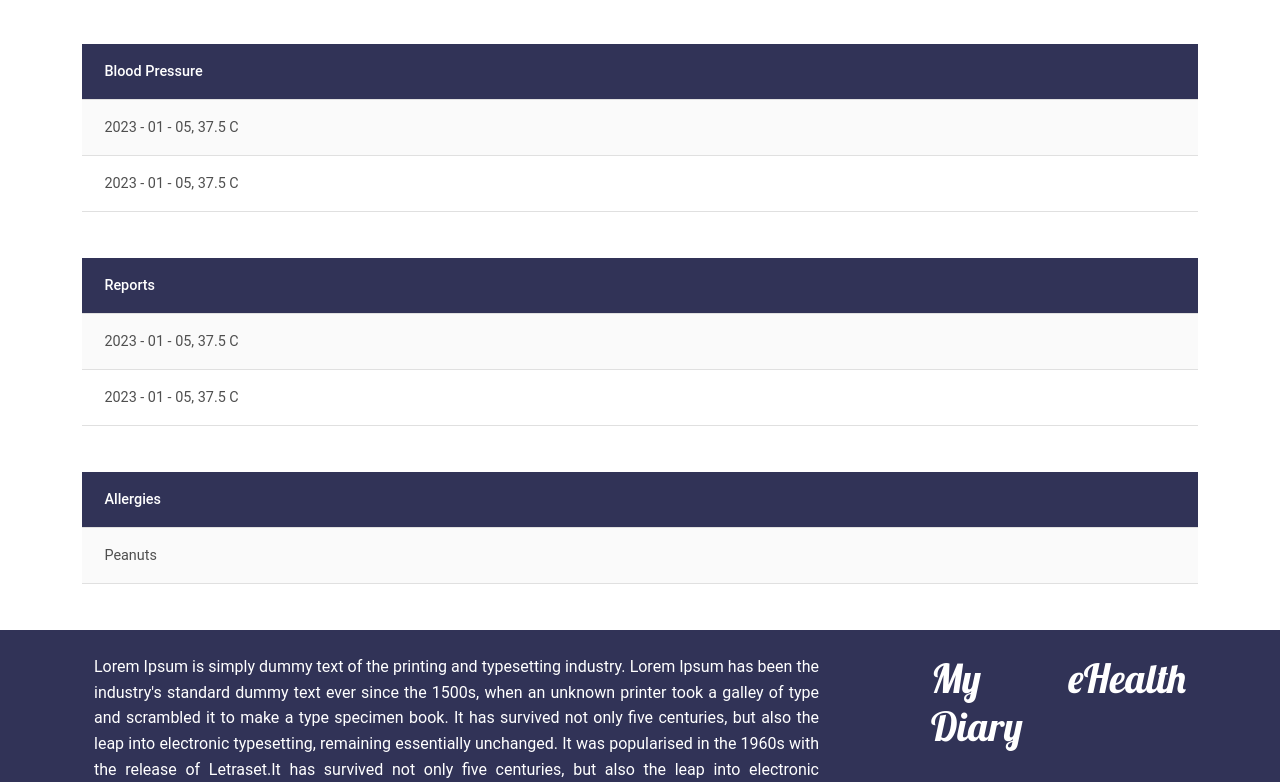
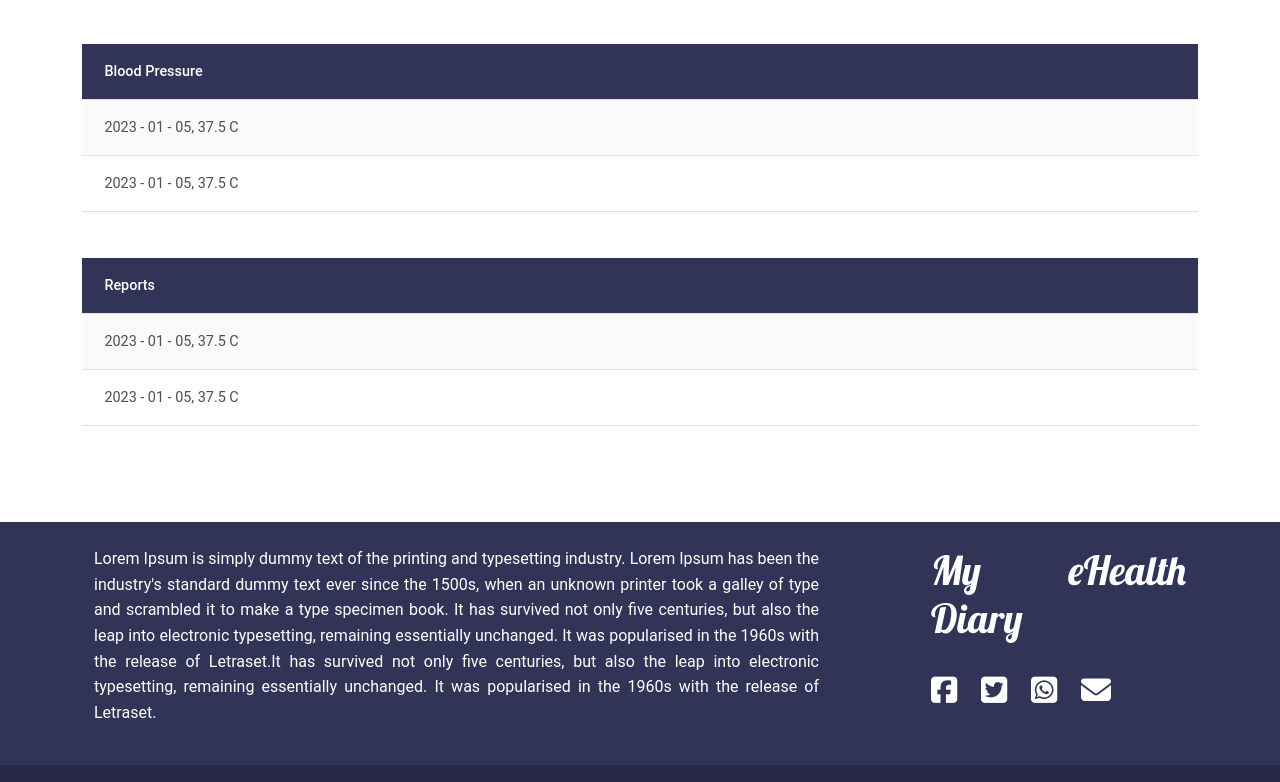
Before and after one commit to NishuDissanayake/MyeHealthDiary-Frontend, a React (Create React App) app: page /hospitalization-record in a window 1280 px wide. Shown: the part 1473-2255 px from the top of the page. Built offline with nearby package versions, Linux system fonts and the light colour scheme.

Commit message:
Added axios

```diff
--- a/package.json
+++ b/package.json
@@ -7,6 +7,7 @@
     "@testing-library/jest-dom": "^5.16.5",
     "@testing-library/react": "^13.4.0",
     "@testing-library/user-event": "^13.5.0",
+    "axios": "^1.3.5",
     "mdb-react-ui-kit": "^5.1.0",
     "react": "^18.2.0",
     "react-calendar": "^4.0.0",
--- a/src/Components/Pages/UserHospitalization/hospitalization.css
+++ b/src/Components/Pages/UserHospitalization/hospitalization.css
@@ -28,3 +28,7 @@
 .hospR3 {
     margin-bottom: 30px;
 }
+
+.hospContL {
+    margin-bottom: 80px;
+}
--- a/src/Components/Pages/UserHospitalization/hospitalization.js
+++ b/src/Components/Pages/UserHospitalization/hospitalization.js
@@ -49,7 +49,7 @@ function hospitalization() {
 
       </MDBContainer>
 
-      <MDBContainer>
+      <MDBContainer className='hospContL'>
 
         <MDBRow className='hospR3'>
           <MDBTable striped>
@@ -168,21 +168,6 @@ function hospitalization() {
           </MDBTable>
         </MDBRow>
 
-        <MDBRow className='hospR3'>
-          <MDBTable striped>
-            <MDBTableHead className='hospTbl2Head'>
-              <tr>
-                <th scope='col'>Allergies</th>
-              </tr>
-            </MDBTableHead>
-            <MDBTableBody>
-              <tr>
-                <td colSpan='2'>Peanuts</td>
-              </tr>
-            </MDBTableBody>
-          </MDBTable>
-        </MDBRow>
-
       </MDBContainer>
 
     </MDBContainer>
```
Also changed, not shown: 1 other file (tests, documents, lock files or other folders).
